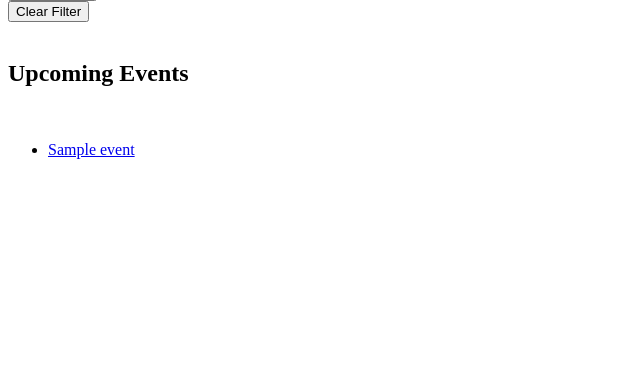
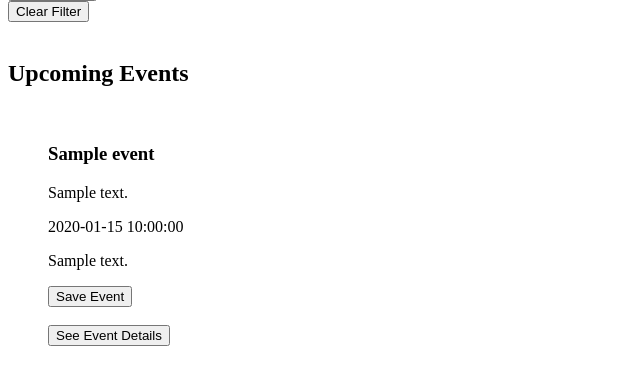
Before and after one commit to abercilla/civic-app-project, a Flask app: page / in a window 1280 px wide. Shown: the part 393-778 px from the top of the page, without its empty margins (0-640 px from the left). Run offline with Flask 2, Linux system fonts and the light colour scheme; tables that the repository leaves empty hold one stand-in row (values such as "Sample post").

```diff
--- a/server.py
+++ b/server.py
@@ -273,6 +273,7 @@ def create_event():
 @app.route("/event-confirm", methods=["POST"])
 def confirm_added_event():
     """Commit event to DB and present confirm page"""
+    #add logic to give error if not enough fields are filled out
 
     logged_in_user = session.get("user_id")
 
@@ -281,7 +282,7 @@ def confirm_added_event():
     start_date = request.form.get("start_date")
     address = request.form.get("address")
     description = request.form.get("description")
-    image = "https://unsplash.com/photos/Evo4wmtRaPI" #how to capture whatever they want to upload
+    image = request.form.get("image") #how to capture whatever they want to upload
 
     event = crud.create_event(creator_id=logged_in_user,name=name, category=category, start_date=start_date,
                                 address=address, description=description, image=image)
--- a/static/homepage.js
+++ b/static/homepage.js
@@ -31,9 +31,9 @@ function filterHomepage (evt) {
             //figure out the size of the JSON obj
             const objSize = Object(events).length;
             //console.log(objSize);
-            // if the JSON obj size is 0 (i.e. dict is empty & no events were found based on user's prefs)
+            // if the JSON obj size is 0 (i.e. dict is empty / no events were found based on user's prefs)
             if (objSize < 1) {
-                console.log("No Events Found")
+                //console.log("No Events Found")
                 const errorMsg = "<p>No Events Found</p>"
                 $('#event-list').append(errorMsg);
             }
--- a/templates/base.html
+++ b/templates/base.html
@@ -23,7 +23,7 @@
         {% if session.get("user_id")%}
             <div>
                 <a href ="/">Home</a>
-                <a href ="user-profile/{{ session["user_id"] }}">My Profile</a>
+                <a href ="/user-profile/{{ session.get("user_id") }}">My Profile</a>
                 <a href = "/create-event">Create Event</a>
                 <a href = "/logout">Logout</a>
             </div>
--- a/templates/homepage.html
+++ b/templates/homepage.html
@@ -62,11 +62,27 @@
         {% if events%}
 
           {% for event in events %}
-          <li>
-              <a href = "events/{{event.event_id}}">
-                {{ event.name }}
-              </a>
-          </li>
+          <div>
+              <h3>{{ event.name }}</h3>
+              <p>{{ event.address}} </p>
+              <p>{{ event.start_date }}</p>
+              <p>{{ event.description }}</p>
+
+
+              <span class = "buttons">
+                <form action="/events/{{event.event_id}}" method="POST">
+                  <button type = "submit" name = "button" id ="save-event">Save Event</button>
+              </form>
+              <br>
+              <form action="/events/{{event.event_id}}">
+                <button>See Event Details</button>
+             </form>
+            </span>
+
+              <br>
+              <br>
+
+            </div>
           {% endfor %}
 
          {% else %}
```
Also changed, not shown: templates/create-event.html (+8 -6 lines).
